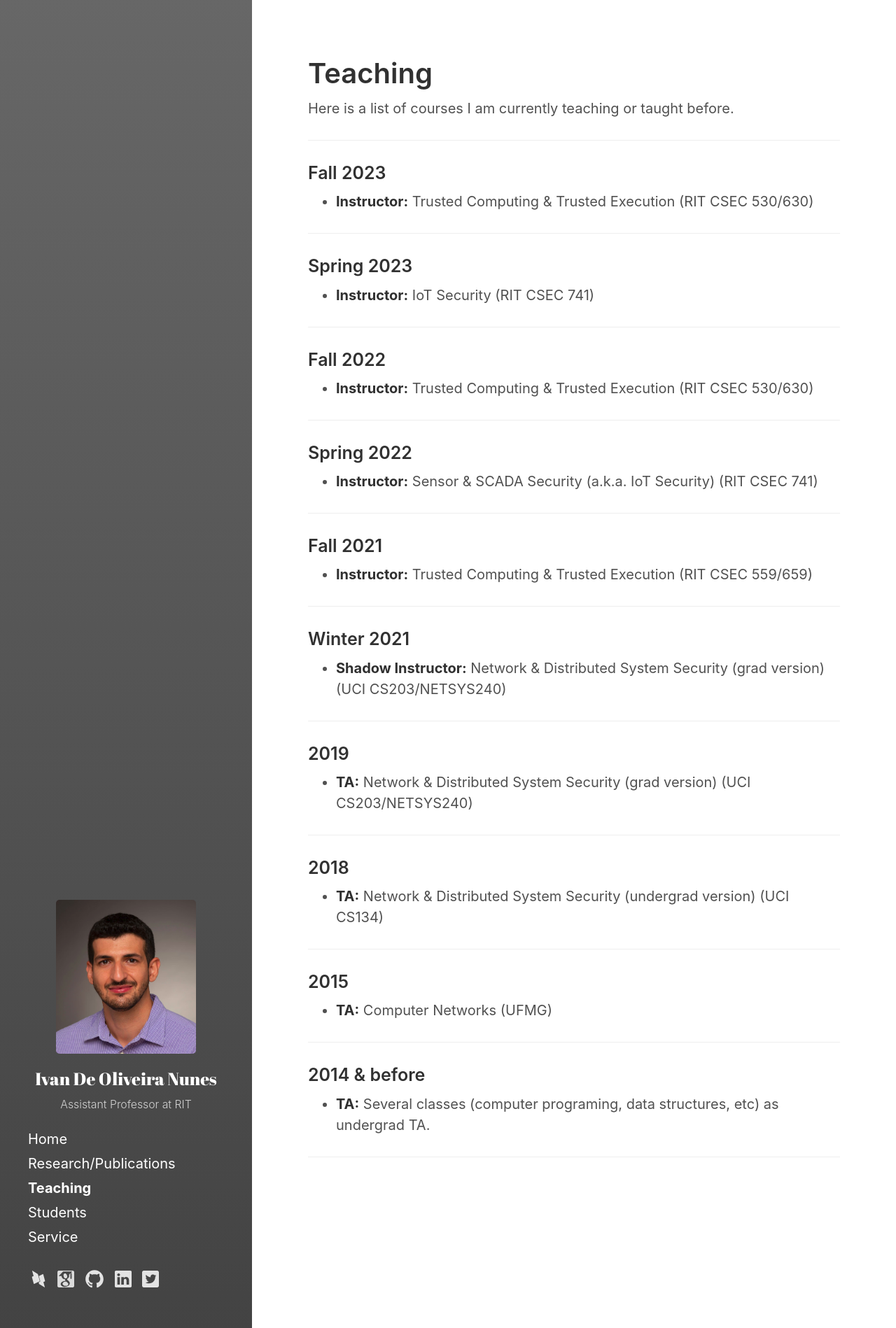
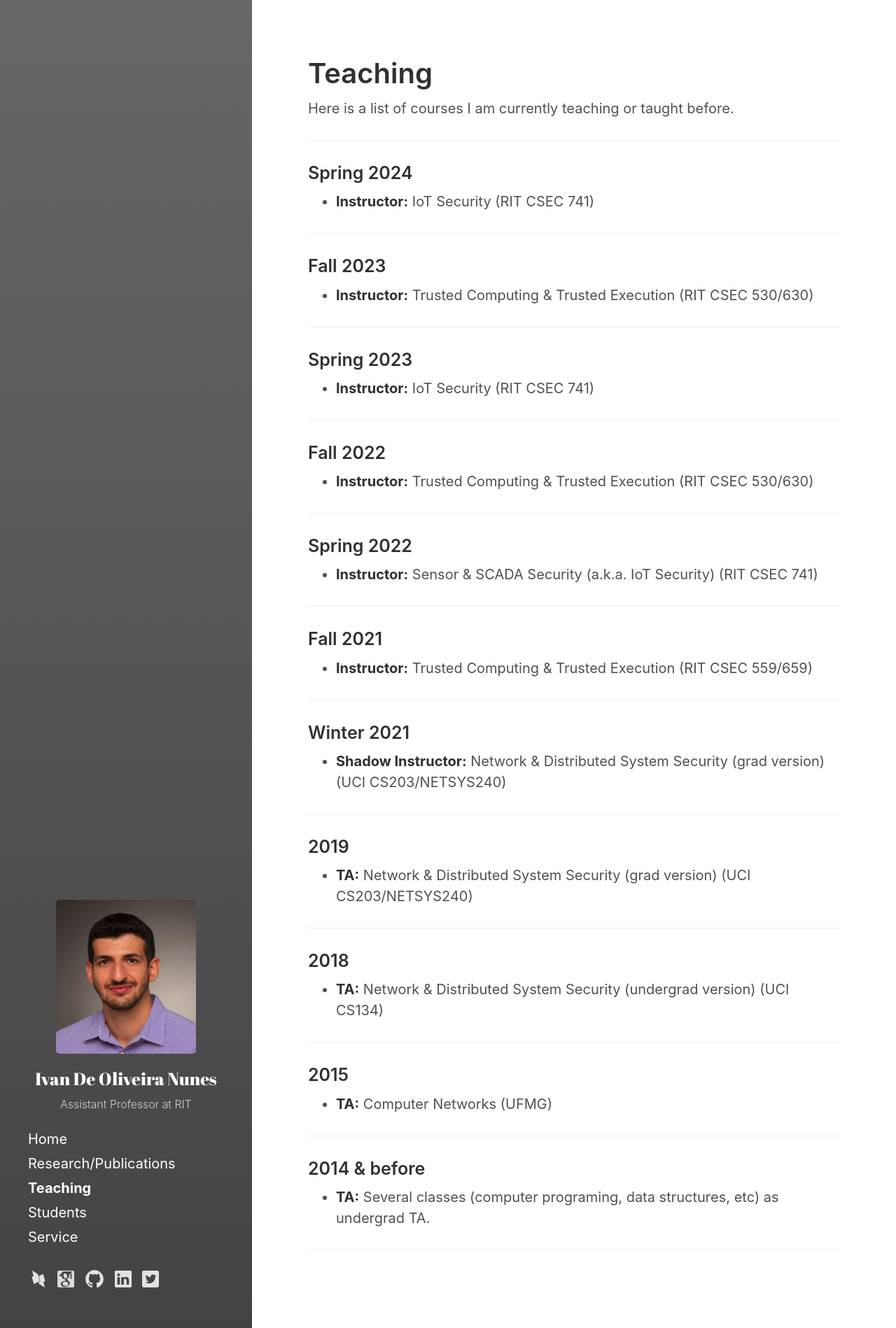
Before and after one commit to ivanolive/ivanolive.github.io, a Jekyll site: the page built from Teaching.md, in a window 1280 px wide. Shown: the whole page at 70% size. Built offline with Jekyll 4.4.1, drawn with Linux system fonts in a browser that asks for light colours.

Commit message:
Update Teaching.md

```diff
--- a/Teaching.md
+++ b/Teaching.md
@@ -7,6 +7,11 @@ sidebar_sort_order: 2
 
 
 Here is a list of courses I am currently teaching or taught before.
+
+___
+
+### Spring 2024
++ **Instructor:** IoT Security  (RIT CSEC 741)
 
 ___
 
```
